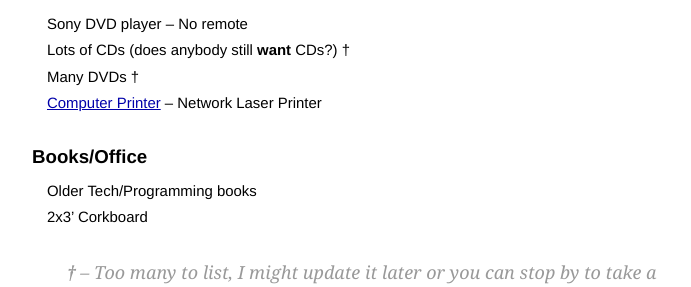
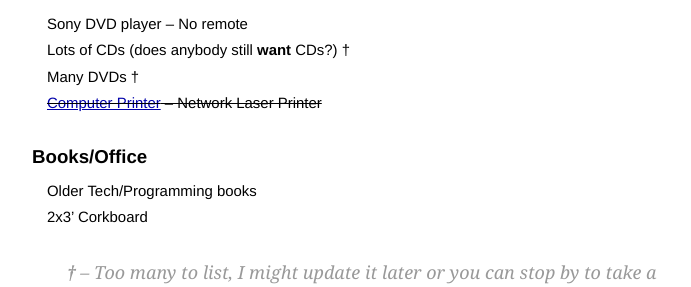
Before and after one commit to ChrisMissal/chrismissal.github.io, a Jekyll site: the page built from freebies/index.md, in a window 1280 px wide. Shown: the part 693-980 px from the top of the page, without its empty margins (294-985 px from the left). Built offline with Jekyll 4.4.1, drawn with Linux system fonts in a browser that asks for light colours.

```diff
--- a/freebies/index.md
+++ b/freebies/index.md
@@ -29,7 +29,7 @@ If you see anything here that you'd like to have, let me know, it's all free. I'
 * Sony DVD player – No remote
 * Lots of CDs (does anybody still **want** CDs?) &dagger;
 * Many DVDs &dagger;
-* [Computer Printer](http://www.brother-usa.com/Printer/ModelDetail/1/HL2070N/Overview#.UxONmPSwJZI) – Network Laser Printer
+* ~~[Computer Printer](http://www.brother-usa.com/Printer/ModelDetail/1/HL2070N/Overview#.UxONmPSwJZI) – Network Laser Printer~~
 
 #### Books/Office
 
```
